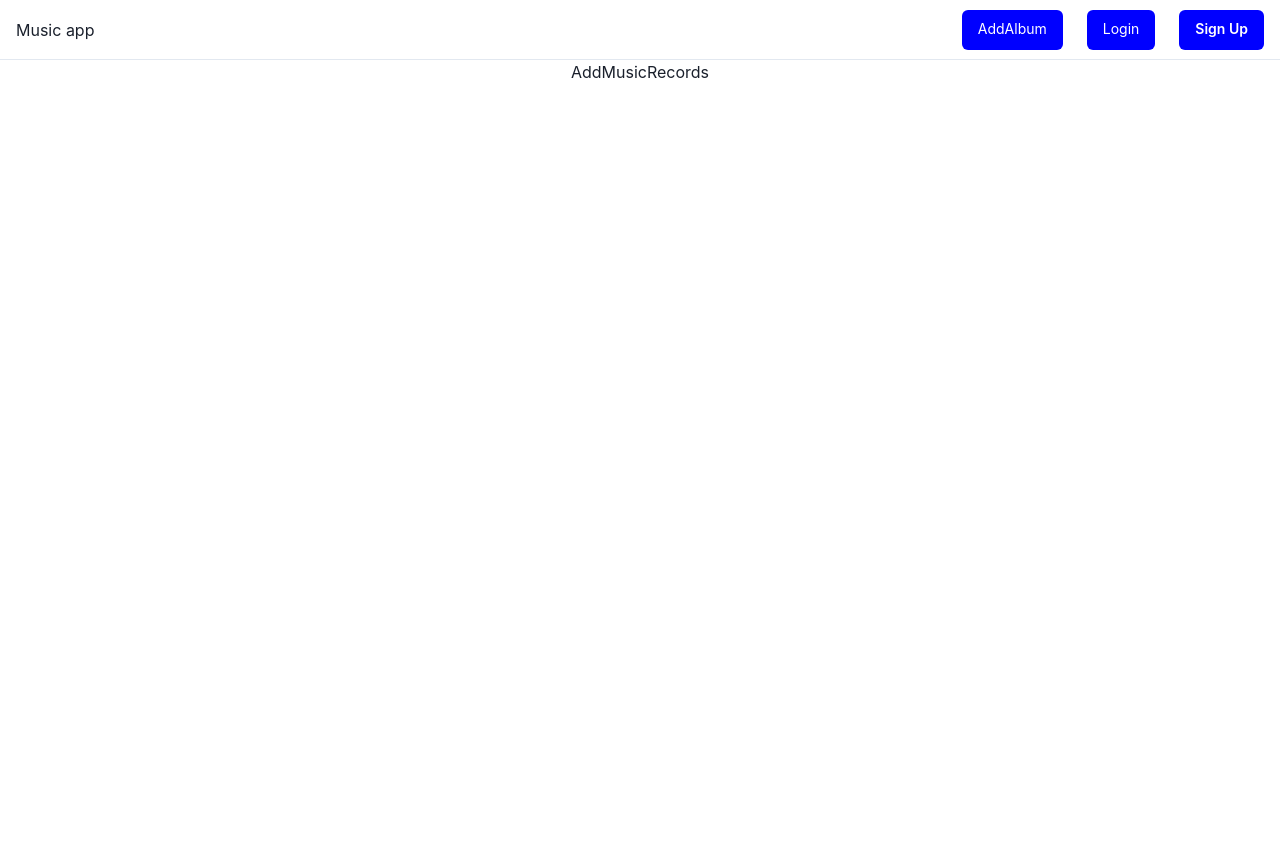
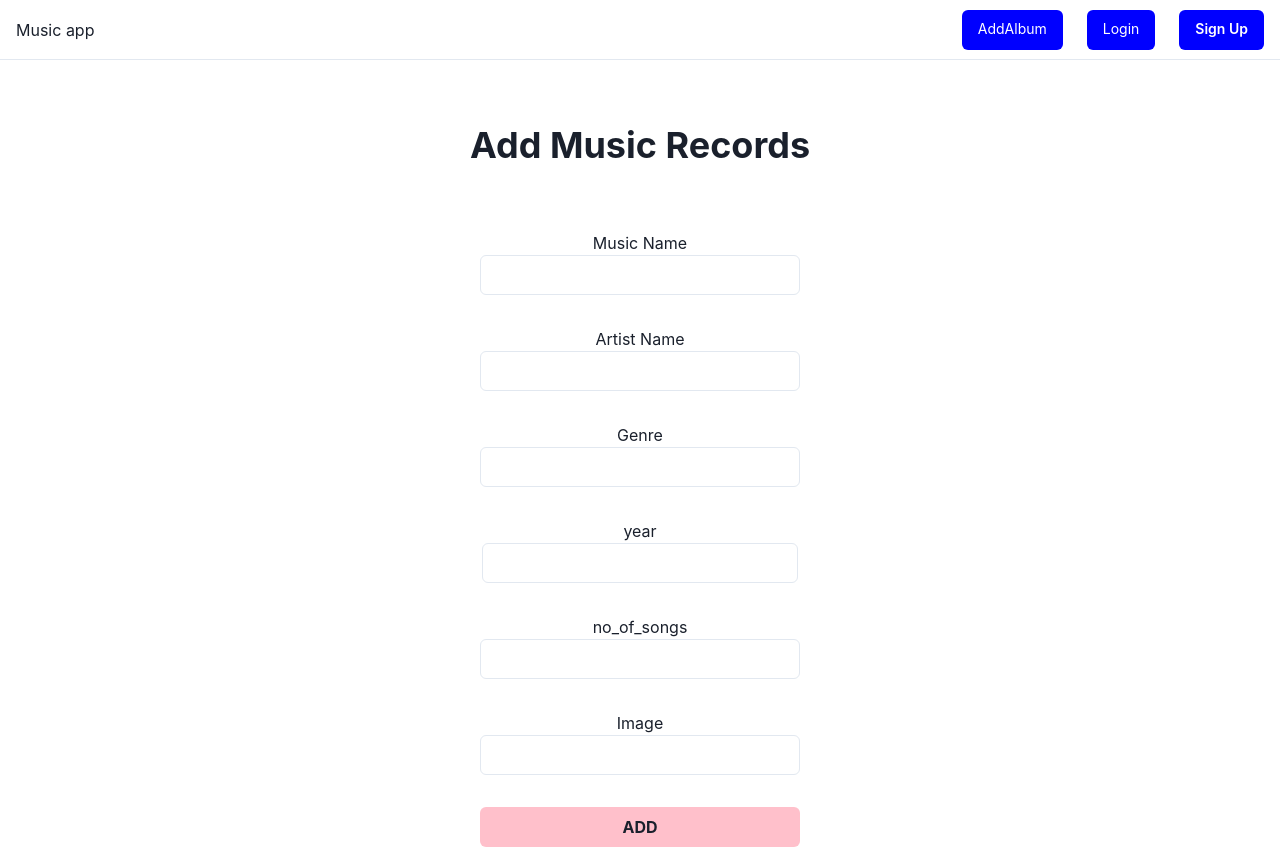
Before and after one commit to gkomsai/mern-crud-app, a React (Create React App) app in the folder client/: page /albums/create in a window 1280 px wide. Before the commit the page ends 800 px from the top, so only its background shows below. Built offline with nearby package versions, Linux system fonts and the light colour scheme.

Commit message:
All CRUD Functionalities completed with backened

```diff
--- a/client/src/components/MusicRecords.jsx
+++ b/client/src/components/MusicRecords.jsx
@@ -1,11 +1,17 @@
-import { Box, Image, SimpleGrid } from "@chakra-ui/react";
+import { Box, Button, Flex, Image, SimpleGrid } from "@chakra-ui/react";
 import React, { useEffect } from "react";
 import { useDispatch, useSelector } from "react-redux";
-import { getMusicRecords } from "../redux/app/action";
-import { Link, useLocation, useSearchParams } from "react-router-dom";
+import { deleteMusicRecords, getMusicRecords } from "../redux/app/action";
+import {
+  Link,
+  useLocation,
+  useNavigate,
+  useSearchParams,
+} from "react-router-dom";
 
 const MusicRecords = () => {
   const dispatch = useDispatch();
+  const navigate = useNavigate();
   const { musicRecords, isLoading, isError } = useSelector(
     (store) => store.AppReducer
   );
@@ -15,10 +21,13 @@ const MusicRecords = () => {
   const location = useLocation();
 
   // console.log(location);
+const handleDelete = (id)=>{
+  dispatch(deleteMusicRecords(id)).then(() =>
+  dispatch(getMusicRecords()))
 
+}
   useEffect(() => {
     if (location.search || musicRecords.length === 0) {
-
       dispatch(getMusicRecords());
     }
   }, [location.search]);
@@ -32,16 +41,22 @@ const MusicRecords = () => {
     >
       {musicRecords.map((el) => (
         <Box className="item-box" key={el._id}>
-          <Link to={`/albums/${el._id}`}>
           {" "}
           <Box>
-              <Image width={"100%"} src={el.image_url} />
+            <Link to={`/albums/${el._id}`}>
+              <Image width={"100%"} src={el.image_url} />{" "}
+            </Link>
           </Box>
           <Box>{el.name}</Box>
           <Box>{el.artist}</Box>
           <Box>{el.genre}</Box>
           <Box>{el.year}</Box>
-          </Link>
+          <Flex justify={"space-between"}>
+            <Button onClick={() => navigate(`/albums/${el._id}`)}>Edit</Button>
+            <Button onClick={() =>handleDelete(el._id)}>
+              Delete
+            </Button>
+          </Flex>
         </Box>
       ))}
     </SimpleGrid>
--- a/client/src/pages/AddMusicRecords.jsx
+++ b/client/src/pages/AddMusicRecords.jsx
@@ -1,9 +1,64 @@
-import React from 'react'
+import { Box, Button, Heading, Input, VStack } from "@chakra-ui/react";
+import React, { useState } from "react";
+import { useDispatch } from "react-redux";
+import { useNavigate } from "react-router-dom";
+import { addMusicRecords, getMusicRecords } from "../redux/app/action";
 
 const AddMusicRecords = () => {
+  const navigate = useNavigate();
+  const [musicRecord, setMusicRecord] = useState({});
+  const dispatch = useDispatch();
+  const handleChange = (e) => {
+    let { name, value } = e.target;
+    setMusicRecord({ ...musicRecord, [name]: value });
+  };
+
+  const handleSubmit = (e) => {
+    e.preventDefault();
+    dispatch(addMusicRecords(musicRecord)).then(() =>
+      dispatch(getMusicRecords()).then(() => navigate(`/`))
+    );
+  };
   return (
-    <div>AddMusicRecords</div>
-  )
-}
+    <div>
+      <Heading m="4rem 0rem">Add Music Records</Heading>
 
-export default AddMusicRecords
+      <form action="" onSubmit={handleSubmit}>
+        <VStack w="80" m="auto" spacing={8}>
+          <Box>
+            <label> Music Name</label>
+            <Input type="text" name="name" onChange={handleChange} />
+          </Box>
+
+          <Box>
+            <label> Artist Name</label>
+            <Input type="text" name="artist" onChange={handleChange} />
+          </Box>
+          <Box>
+            <label>Genre</label>
+            <Input type="text" name="genre" onChange={handleChange} />
+          </Box>
+
+          <Box>
+            <label>year</label>
+            <Input type="text" name="year" onChange={handleChange} />
+          </Box>
+          <Box>
+            <label>no_of_songs</label>
+            <Input type="text" name="no_of_songs" onChange={handleChange} />
+          </Box>
+          <Box>
+            <label>Image</label>
+            <Input type="url" name="image_url" onChange={handleChange} />
+          </Box>
+
+          <Button w="100%" bg={"pink"} fontWeight="bold" type="submit">
+            ADD
+          </Button>
+        </VStack>
+      </form>
+    </div>
+  );
+};
+
+export default AddMusicRecords;
--- a/client/src/redux/app/action.js
+++ b/client/src/redux/app/action.js
@@ -1,4 +1,5 @@
 import axios from "axios";
+import { loadData } from "../../utils/accessLocal";
 import {
   GET_MUSIC_RECORDS_REQUEST,
   GET_MUSIC_RECORDS_SUCCESS,
@@ -73,10 +74,20 @@ export const getMusicRecords = (params) => (dispatch) => {
     .catch((err) => dispatch(getMusicFailure(err)));
 };
 
+const token = loadData("token");
+console.log(token);
+const headers = {
+  "Content-Type": "application/json",
+  Authorization: `Bearer ${token}`,
+};
 export const addMusicRecords = (payload) => (dispatch) => {
   dispatch(AddMusicRequest());
-  return axios
-    .Post(`/albums/create`, payload)
+  return axios({
+    method: "post",
+    url: `/albums/create`,
+    data: payload,
+    headers: headers,
+  })
     .then((res) => {
       // console.log(res.data);
       dispatch(AddMusicSuccess(res.data));
@@ -86,18 +97,23 @@ export const addMusicRecords = (payload) => (dispatch) => {
 
 export const updateMusicRecords = (id, payload) => (dispatch) => {
   dispatch(updateMusicRequest);
-  return axios
-    .patch(`/albums/${id}/edit`, payload)
+  return axios({
+    method: "patch",
+    url: `/albums/${id}/edit`,
+    data: payload,
+    headers: headers,
+  })
     .then((res) => dispatch(updateMusicSuccess))
     .catch((err) => dispatch(updateMusicFailure));
 };
 
 export const deleteMusicRecords = (id) => (dispatch) => {
+  console.log("inside delete fuction");
   dispatch(deleteMusicRequest());
   return axios
-    .delete(`/albums/${id}`)
+    .delete(`/albums/${id}`, { headers })
     .then((res) => {
-      // console.log(res.data);
+      console.log(res.data);
       dispatch(deleteMusicSuccess());
     })
     .catch((err) => dispatch(deleteMusicFailure(err)));
```
Also changed, not shown: 2 other files (tests, documents, lock files or other folders). Lines whose indentation alone changed are shown as unchanged.
